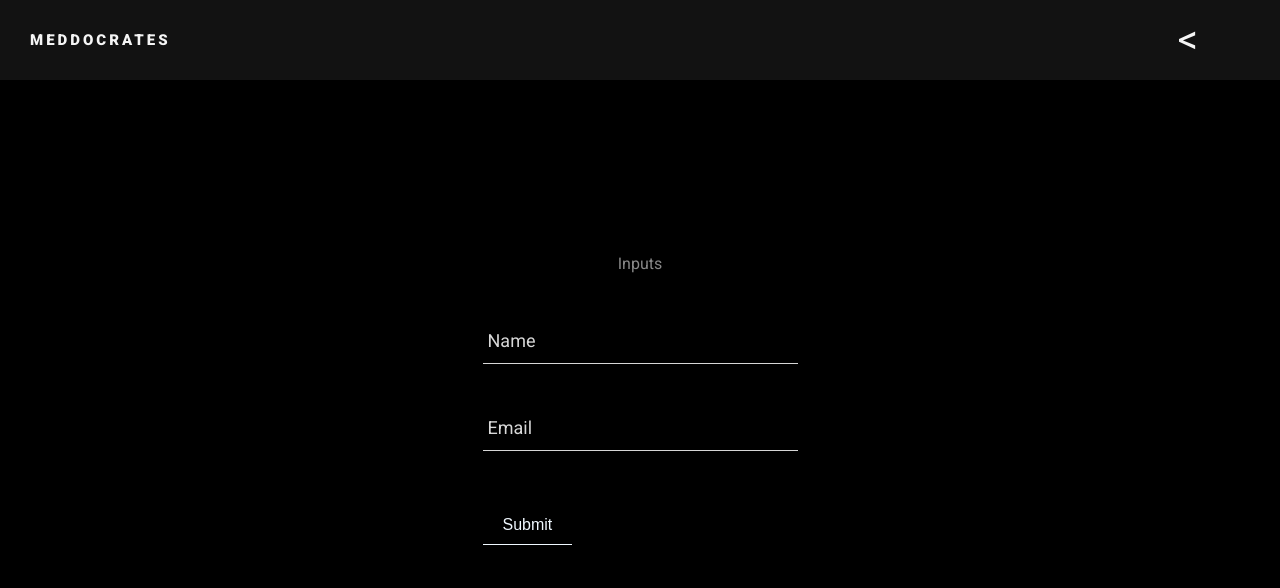
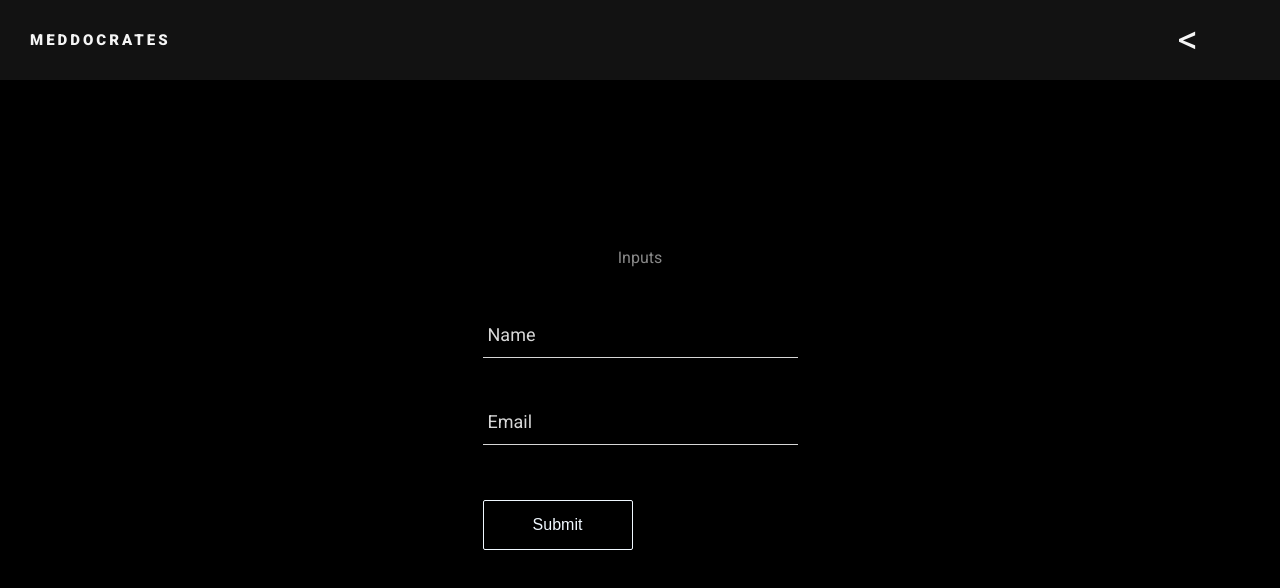
Before and after one commit to Alphamineron/Meddocrates, a plain HTML site: page frontend/sales.html in a window 1280 px wide. Drawn offline with nearby package versions, Linux system fonts and the light colour scheme.

Commit message:
button revamped

```diff
--- a/frontend/css/form.css
+++ b/frontend/css/form.css
@@ -80,22 +80,61 @@ input:valid~label {
 /* SUBMIT BUTTON ================================= */
 
 .Submit {
+    position: relative;
+    overflow: hidden;
     padding: 10px 20px;
     margin-top: 10px;
     font-size: 16px;
-    border: none;
+    background: none;
+    height: 50px;
+    width: 150px;
+    border: 1px solid aliceblue;
+    border-radius: 2px;
+    z-index: 0;
     background: none;
     color: aliceblue;
-    border-bottom: 1px solid aliceblue;
-    transition: all .2s ease-in-out;
+    transition: border .6s ease-in-out;
 }
 
 .Submit:hover {
-    background: aliceblue;
-    color: black;
-    box-shadow: 10px 10px 1px rgba(180, 180, 180, 0.1);
-    border-radius: 1px;
-    transform: translateY(-5px);
+    border: 1px solid black;
+}
+
+.Submit::before {
+    content: '';
+    position: absolute;
+    left: 0;
+    z-index: -1;
+    top: 100px;
+    height: 300%;
+    transform: rotate(-15deg);
+    width: 300%;
+    background: #54e668;
+    animation: submit-button2 .6s 1 ease-in-out;
+}
+
+.Submit:hover::before {
+    animation: submit-button .6s 1 ease-in-out;
+    top: -100px;
+    left: -10%;
+}
+
+@keyframes submit-button {
+    from {
+        top: 100px;
+    }
+    to {
+        top: -100px;
+    }
+}
+
+@keyframes submit-button2 {
+    to {
+        top: 100px;
+    }
+    from {
+        top: -100px;
+    }
 }
 
 
```
